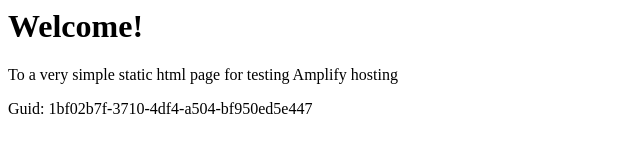
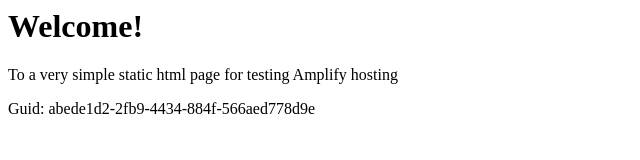
Before and after one commit to aws-aemilia-arn/Github-PR-Commit-Integration-Test-DoNotTouch-GitHubWebhookPushCanaryTest-v1-preprod-eu-north-1, a website: page src/index.html in a window 1280 px wide. Shown: the full height of the page, 0-640 px from the left. Drawn offline with Linux system fonts and the light colour scheme.

Commit message:
commit from integ tests

```diff
--- a/src/index.html
+++ b/src/index.html
@@ -12,6 +12,6 @@
 <body>
     <h1>Welcome!</h1>
     <p>To a very simple static html page for testing Amplify hosting</p>
-    <p>Guid: 1bf02b7f-3710-4df4-a504-bf950ed5e447</p></body>
+    <p>Guid: abede1d2-2fb9-4434-884f-566aed778d9e</p></body>
 
 </html>
```
